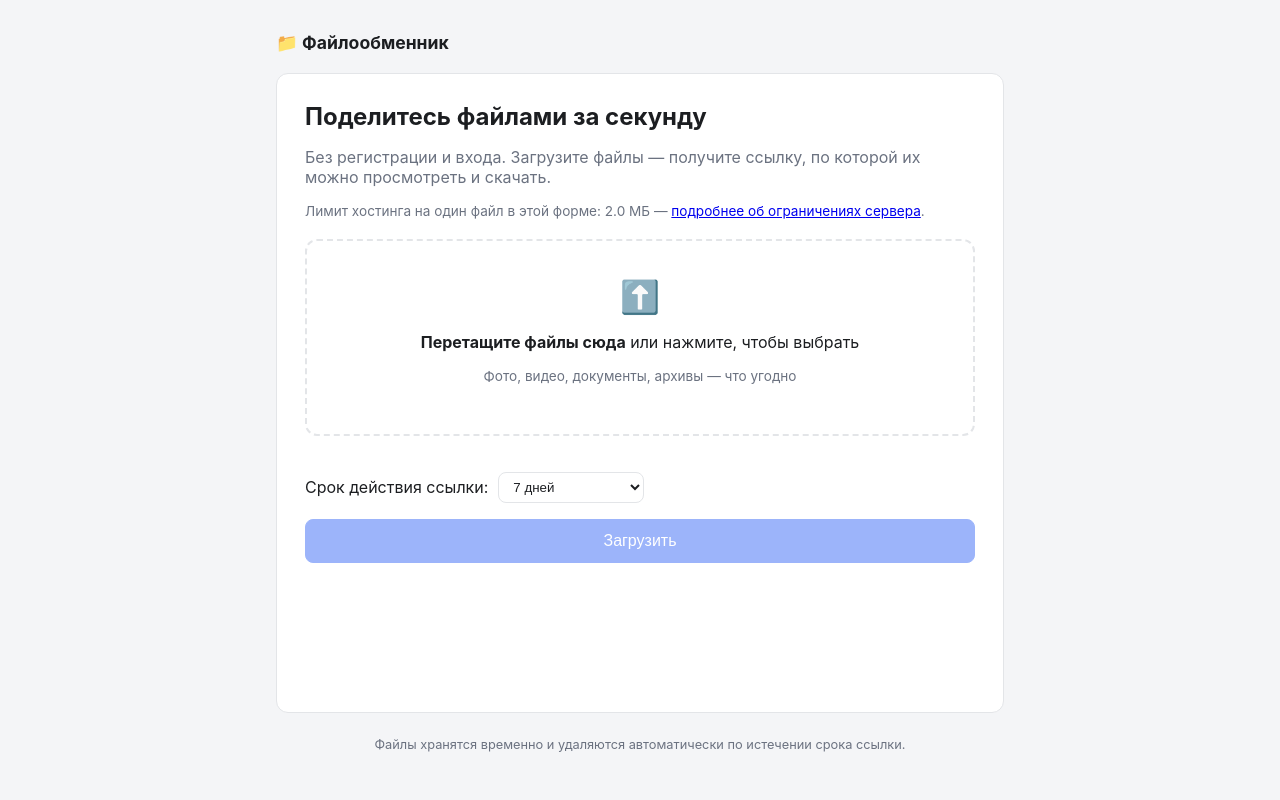
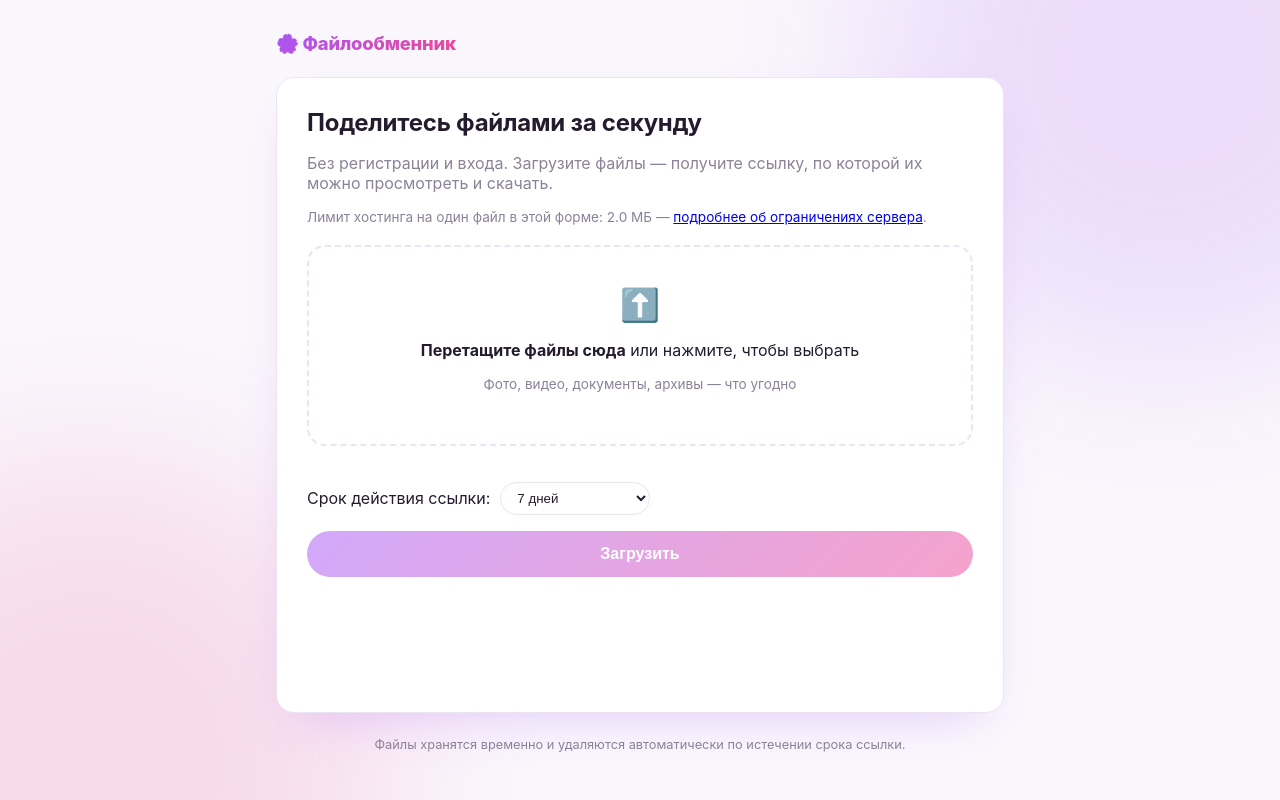
Before and after one commit to qmurzik/Kira, a PHP site: page /index.php in a window 1280 px wide. Run offline with PHP 8.4, Linux system fonts and the light colour scheme.

Commit message:
Fix lightbox stuck open, shorten share links, refresh design
The lightbox overlay stayed visible and the close button did nothing
because .lightbox set display:flex directly, which beat the hidden
attribute's default styling in the cascade. Add a global
[hidden]{display:none!important} rule so el.hidden always wins,
matching how every other hidden toggle (progress bar, result box,
errors, text preview) is meant to behave.

Share links are now 5 characters from an unambiguous alphabet instead
of a 32-char hex id, generated with a collision check and served
without the "id=" query key (?T4jm9 instead of ?id=...) for a shorter
URL to share. This trades some of the unguessability of the old
128-bit id for convenience — worth calling out since it's a real
security/usability tradeoff, not just a cosmetic change.

Refreshed the visual design: soft violet/pink palette, gradient
accents on the brand and primary buttons, pill-shaped controls, subtle
blurred background blobs, and a couple of small sakura touches — still
minimal, no images/assets added (everything stays inline in the single
PHP file).

Co-Authored-By: Claude Sonnet 5 <noreply@anthropic.com>
Claude-Session: https://claude.ai/code/session_01CfWt2uMC2t3tFw8ak5Nnqw

```diff
--- a/file-sharing/index.php
+++ b/file-sharing/index.php
@@ -51,14 +51,54 @@ function fs_ensure_data_dir(): ?string
     return null;
 }
 
+// Без похожих друг на друга символов (0/O, 1/l/I) — короткую ссылку легко
+// продиктовать или перепечатать вручную без ошибок.
+define('FS_ID_ALPHABET', '23456789abcdefghjkmnpqrstuvwxyzABCDEFGHJKMNPQRSTUVWXYZ');
+define('FS_ID_LENGTH', 5);
+
+/**
+ * Короткие ссылки (5 символов из алфавита в 54 знака — это около
+ * 459 миллионов комбинаций) — размен точности ради удобства: их проще
+ * продиктовать, но и перебрать вручную/скриптом уже реальнее, чем
+ * 128-битный идентификатор. Для ссылок с чувствительными файлами имеет
+ * смысл ставить короткий срок действия.
+ */
 function fs_new_id(): string
 {
-    return bin2hex(random_bytes(16));
+    $alphabetLen = strlen(FS_ID_ALPHABET);
+    do {
+        $id = '';
+        for ($i = 0; $i < FS_ID_LENGTH; $i++) {
+            $id .= FS_ID_ALPHABET[random_int(0, $alphabetLen - 1)];
+        }
+    } while (is_dir(fs_share_dir($id)));
+    return $id;
 }
 
 function fs_is_valid_id(string $id): bool
 {
-    return (bool) preg_match('/^[a-f0-9]{32}$/', $id);
+    return (bool) preg_match('/^[23456789abcdefghjkmnpqrstuvwxyzABCDEFGHJKMNPQRSTUVWXYZ]{' . FS_ID_LENGTH . '}$/', $id);
+}
+
+/**
+ * Ссылка отдаётся без "id=" в query string ("?ab3xZ" вместо "?id=ab3xZ"),
+ * чтобы была короче. Дополнительные параметры (f=, mode=, zip=) идут через
+ * "&" как обычно и парсятся PHP в $_GET штатно.
+ */
+function fs_extract_short_id(): string
+{
+    if (isset($_GET['id']) && $_GET['id'] !== '') {
+        return (string) $_GET['id'];
+    }
+    $query = $_SERVER['QUERY_STRING'] ?? '';
+    if ($query === '') {
+        return '';
+    }
+    $first = strtok($query, '&');
+    if ($first !== false && strpos($first, '=') === false) {
+        return urldecode($first);
+    }
+    return '';
 }
 
 function fs_share_dir(string $id): string
@@ -253,69 +293,121 @@ function fs_style(): string
     return <<<'CSS'
 :root {
   color-scheme: light dark;
-  --bg: #f4f5f7; --card-bg: #fff; --text: #1c1e21; --muted: #6b7280;
-  --border: #e3e5e8; --accent: #3b6cf6; --accent-hover: #2f57cc; --danger: #d64545; --radius: 12px;
+  --bg: #faf7fc; --card-bg: #fff; --text: #241b2e; --muted: #8b8298;
+  --border: #ece3f3; --accent: #a855f7; --accent-2: #ec4899; --accent-hover: #9333ea;
+  --danger: #e0356b; --radius: 18px;
+  --grad: linear-gradient(135deg, var(--accent), var(--accent-2));
+  --shadow: 0 20px 50px -25px rgba(168,85,247,.35);
 }
 @media (prefers-color-scheme: dark) {
-  :root { --bg:#14161a; --card-bg:#1d2025; --text:#eceef1; --muted:#9aa1ac; --border:#2c3038; --accent:#5b85ff; --accent-hover:#7397ff; }
+  :root {
+    --bg:#15121c; --card-bg:#1f1a29; --text:#f3eef9; --muted:#a094ad;
+    --border:#332a40; --accent:#c084fc; --accent-2:#f472b6; --accent-hover:#d6a8ff;
+    --danger:#ff6b9d; --shadow: 0 20px 50px -25px rgba(0,0,0,.6);
+  }
 }
+/* Toggle visibility only with the `hidden` attribute (el.hidden in JS) —
+   this rule guarantees it always wins over any other display:* below. */
+[hidden] { display: none !important; }
+
 * { box-sizing: border-box; }
-body { margin:0; font-family:-apple-system,BlinkMacSystemFont,"Segoe UI",Roboto,Helvetica,Arial,sans-serif; background:var(--bg); color:var(--text); }
+body {
+  margin:0; font-family:-apple-system,BlinkMacSystemFont,"Segoe UI",Roboto,Helvetica,Arial,sans-serif;
+  background:var(--bg); color:var(--text); position:relative; overflow-x:hidden;
+}
+body::before, body::after {
+  content:""; position:fixed; width:46vmax; height:46vmax; border-radius:50%;
+  filter:blur(90px); opacity:.16; z-index:-1; pointer-events:none;
+}
+body::before { top:-18vmax; right:-14vmax; background:var(--accent); }
+body::after { bottom:-20vmax; left:-16vmax; background:var(--accent-2); }
+
 .page { max-width:760px; margin:0 auto; padding:24px 16px 48px; min-height:100vh; display:flex; flex-direction:column; }
-.topbar { padding:8px 0 20px; }
-.brand { font-weight:700; font-size:1.1rem; text-decoration:none; color:var(--text); }
-.card { background:var(--card-bg); border:1px solid var(--border); border-radius:var(--radius); padding:28px; flex:1; }
-h1 { margin-top:0; font-size:1.5rem; }
+.topbar { padding:8px 0 22px; }
+.brand {
+  font-weight:800; font-size:1.15rem; text-decoration:none; letter-spacing:-.01em;
+  background:var(--grad); -webkit-background-clip:text; background-clip:text; color:transparent;
+}
+.card { background:var(--card-bg); border:1px solid var(--border); border-radius:var(--radius); padding:30px; flex:1; box-shadow:var(--shadow); }
+h1 { margin-top:0; font-size:1.5rem; letter-spacing:-.01em; }
 .muted { color:var(--muted); }
 .small { font-size:.85rem; }
-.dropzone { border:2px dashed var(--border); border-radius:var(--radius); padding:36px 16px; text-align:center; cursor:pointer; margin:20px 0; transition:border-color .15s,background .15s; }
-.dropzone.dragover { border-color:var(--accent); background:rgba(59,108,246,.06); }
+
+.dropzone { border:2px dashed var(--border); border-radius:var(--radius); padding:38px 16px; text-align:center; cursor:pointer; margin:20px 0; transition:border-color .15s,background .15s; }
+.dropzone.dragover { border-color:var(--accent); background:rgba(168,85,247,.08); }
 .dropzone-icon { font-size:2rem; margin-bottom:8px; }
+
 .selected-list { margin:8px 0; display:flex; flex-direction:column; gap:6px; }
-.selected-item { display:flex; align-items:center; gap:10px; padding:8px 10px; border:1px solid var(--border); border-radius:8px; font-size:.9rem; }
+.selected-item { display:flex; align-items:center; gap:10px; padding:8px 10px; border:1px solid var(--border); border-radius:10px; font-size:.9rem; }
 .selected-item .name { flex:1; overflow:hidden; text-overflow:ellipsis; white-space:nowrap; }
 .selected-item .remove { cursor:pointer; color:var(--danger); border:none; background:none; font-size:1rem; }
+
 .options-row { display:flex; align-items:center; gap:10px; margin:16px 0; flex-wrap:wrap; }
-.options-row select { padding:6px 10px; border-radius:8px; border:1px solid var(--border); background:var(--card-bg); color:var(--text); }
-.btn { display:inline-flex; align-items:center; justify-content:center; gap:6px; border:1px solid var(--border); background:var(--card-bg); color:var(--text); border-radius:8px; padding:8px 14px; font-size:.95rem; cursor:pointer; text-decoration:none; }
+.options-row select { padding:7px 12px; border-radius:999px; border:1px solid var(--border); background:var(--card-bg); color:var(--text); }
+
+.btn {
+  display:inline-flex; align-items:center; justify-content:center; gap:6px;
+  border:1px solid var(--border); background:var(--card-bg); color:var(--text);
+  border-radius:999px; padding:9px 16px; font-size:.95rem; cursor:pointer; text-decoration:none;
+  transition:transform .1s, border-color .15s;
+}
 .btn:hover { border-color:var(--accent); }
-.btn-sm { padding:5px 10px; font-size:.85rem; }
-.btn-lg { padding:12px 20px; font-size:1rem; width:100%; }
-.btn-primary { background:var(--accent); border-color:var(--accent); color:#fff; }
-.btn-primary:hover { background:var(--accent-hover); }
-.btn:disabled { opacity:.5; cursor:not-allowed; }
+.btn:active { transform:scale(.97); }
+.btn-sm { padding:6px 12px; font-size:.85rem; }
+.btn-lg { padding:13px 20px; font-size:1rem; width:100%; }
+.btn-primary { background:var(--grad); border-color:transparent; color:#fff; font-weight:600; }
+.btn-primary:hover { filter:brightness(1.06); border-color:transparent; }
+.btn:disabled { opacity:.5; cursor:not-allowed; transform:none; }
+
 .progress-wrap { margin:16px 0; }
 .progress-bar { height:8px; border-radius:4px; background:var(--border); overflow:hidden; }
-.progress-fill { height:100%; width:0; background:var(--accent); transition:width .1s; }
-.result { margin-top:20px; padding:16px; border:1px solid var(--border); border-radius:10px; }
+.progress-fill { height:100%; width:0; background:var(--grad); transition:width .1s; }
+
+.result { margin-top:20px; padding:16px; border:1px solid var(--border); border-radius:14px; }
 .link-row { display:flex; gap:8px; margin:10px 0; }
-.link-row input { flex:1; padding:8px 10px; border-radius:8px; border:1px solid var(--border); background:var(--bg); color:var(--text); }
-.error { margin-top:16px; padding:12px 14px; border-radius:8px; background:rgba(214,69,69,.1); color:var(--danger); border:1px solid var(--danger); }
+.link-row input { flex:1; padding:9px 12px; border-radius:999px; border:1px solid var(--border); background:var(--bg); color:var(--text); font-size:.95rem; }
+
+.error { margin-top:16px; padding:12px 14px; border-radius:12px; background:rgba(224,53,107,.1); color:var(--danger); border:1px solid var(--danger); }
 .footer { text-align:center; padding-top:24px; font-size:.8rem; }
+
 .share-head { display:flex; justify-content:space-between; align-items:flex-start; gap:16px; flex-wrap:wrap; margin-bottom:20px; }
 .share-actions { display:flex; gap:8px; flex-wrap:wrap; }
+
 .file-list { display:flex; flex-direction:column; gap:12px; }
-.file-card { border:1px solid var(--border); border-radius:10px; padding:12px; }
+.file-card { border:1px solid var(--border); border-radius:14px; padding:12px; transition:border-color .15s; }
+.file-card:hover { border-color:var(--accent); }
 .file-row { display:flex; align-items:center; gap:10px; }
 .file-icon { font-size:1.6rem; }
 .file-info { flex:1; min-width:0; }
 .file-name { font-weight:600; overflow:hidden; text-overflow:ellipsis; white-space:nowrap; }
 .file-buttons { display:flex; gap:6px; flex-shrink:0; }
-.preview-thumb { display:block; max-width:100%; max-height:320px; margin-top:10px; border-radius:8px; object-fit:contain; cursor:zoom-in; }
+
+.preview-thumb { display:block; max-width:100%; max-height:320px; margin-top:10px; border-radius:10px; object-fit:contain; cursor:zoom-in; }
 .preview-open { display:block; }
-.preview-media, .preview-pdf { width:100%; margin-top:10px; border-radius:8px; border:none; }
+.preview-media, .preview-pdf { width:100%; margin-top:10px; border-radius:10px; border:none; }
 .preview-media { max-height:400px; }
 .preview-pdf { height:480px; }
 .preview-audio { width:100%; margin-top:10px; }
 .pdf-details summary { cursor:pointer; margin-top:8px; }
-.text-preview { margin-top:10px; padding:10px; background:var(--bg); border-radius:8px; max-height:360px; overflow:auto; white-space:pre-wrap; word-break:break-word; font-size:.85rem; }
+.text-preview { margin-top:10px; padding:10px; background:var(--bg); border-radius:10px; max-height:360px; overflow:auto; white-space:pre-wrap; word-break:break-word; font-size:.85rem; }
+
 .empty-state { text-align:center; padding:48px 20px; }
+.empty-state .sakura { font-size:2.4rem; display:block; margin-bottom:8px; }
+
 .diag-table { width:100%; border-collapse:collapse; margin-top:12px; font-size:.9rem; }
 .diag-table td { padding:6px 8px; border-bottom:1px solid var(--border); }
 .diag-ok { color:#2e9e4e; } .diag-bad { color:var(--danger); }
-.lightbox { position:fixed; inset:0; background:rgba(0,0,0,.9); display:flex; align-items:center; justify-content:center; z-index:1000; }
-.lightbox img { max-width:92vw; max-height:92vh; object-fit:contain; }
-.lightbox-close { position:absolute; top:16px; right:16px; font-size:1.4rem; background:none; border:none; color:#fff; cursor:pointer; }
+
+.lightbox {
+  position:fixed; inset:0; background:rgba(10,6,15,.92);
+  display:flex; align-items:center; justify-content:center; z-index:1000;
+}
+.lightbox img { max-width:92vw; max-height:92vh; object-fit:contain; border-radius:10px; }
+.lightbox-close {
+  position:absolute; top:16px; right:16px; width:40px; height:40px; border-radius:50%;
+  font-size:1.2rem; background:rgba(255,255,255,.1); border:none; color:#fff; cursor:pointer;
+}
+.lightbox-close:hover { background:rgba(255,255,255,.2); }
 CSS;
 }
 
@@ -324,7 +416,7 @@ function fs_head(string $title): void
     echo "<!doctype html>\n<html lang=\"ru\">\n<head>\n<meta charset=\"utf-8\">\n";
     echo "<meta name=\"viewport\" content=\"width=device-width, initial-scale=1\">\n";
     echo '<title>' . h($title) . "</title>\n<style>" . fs_style() . "</style>\n</head>\n<body>\n<div class=\"page\">\n";
-    echo "<header class=\"topbar\"><a href=\"?\" class=\"brand\">📁 Файлообменник</a></header>\n";
+    echo "<header class=\"topbar\"><a href=\"?\" class=\"brand\">🌸 Файлообменник</a></header>\n";
 }
 
 function fs_foot(): void
@@ -477,7 +569,7 @@ function handle_upload(): void
         'files' => $files,
     ]);
 
-    fs_json_response(['ok' => true, 'id' => $id, 'url' => '?id=' . $id]);
+    fs_json_response(['ok' => true, 'id' => $id, 'url' => '?' . $id]);
 }
 
 // ---------------------------------------------------------------------------
@@ -801,7 +893,7 @@ function render_share_page(string $id): void
     if ($meta === null) {
         http_response_code(404);
         fs_head('Ссылка не найдена — Файлообменник');
-        echo '<main class="card empty-state"><h1>Ссылка недоступна</h1>';
+        echo '<main class="card empty-state"><span class="sakura">🌸</span><h1>Ссылка недоступна</h1>';
         echo '<p>Файлы не найдены — ссылка неверна или срок её действия истёк.</p>';
         echo '<a class="btn" href="?">Загрузить свои файлы</a></main>';
         fs_foot();
@@ -821,7 +913,7 @@ function render_share_page(string $id): void
     echo '</div><div class="share-actions">';
     echo '<button class="btn" id="copy-link">🔗 Скопировать ссылку</button>';
     if ($fileCount > 1 && class_exists('ZipArchive')) {
-        echo '<a class="btn btn-primary" href="?id=' . h($id) . '&zip=1">⬇ Скачать всё (ZIP)</a>';
+        echo '<a class="btn btn-primary" href="?' . h($id) . '&zip=1">⬇ Скачать всё (ZIP)</a>';
     }
     echo '</div></div><div class="file-list">';
 
@@ -830,7 +922,7 @@ function render_share_page(string $id): void
     foreach ($meta['files'] as $f) {
         $ext = fs_safe_ext($f['name']);
         $cat = fs_file_category($f['mime'], $ext);
-        $base = '?id=' . h($id) . '&f=' . (int) $f['idx'];
+        $base = '?' . h($id) . '&f=' . (int) $f['idx'];
         $downloadUrl = $base . '&mode=attachment';
         $inlineUrl = $base . '&mode=inline';
         $rawUrl = $base . '&mode=raw';
@@ -928,7 +1020,7 @@ function render_share_page(string $id): void
 fs_maybe_cleanup();
 
 $method = $_SERVER['REQUEST_METHOD'] ?? 'GET';
-$id = isset($_GET['id']) ? (string) $_GET['id'] : '';
+$id = fs_extract_short_id();
 $fidx = isset($_GET['f']) ? (int) $_GET['f'] : null;
 $mode = isset($_GET['mode']) ? (string) $_GET['mode'] : 'attachment';
 
```
